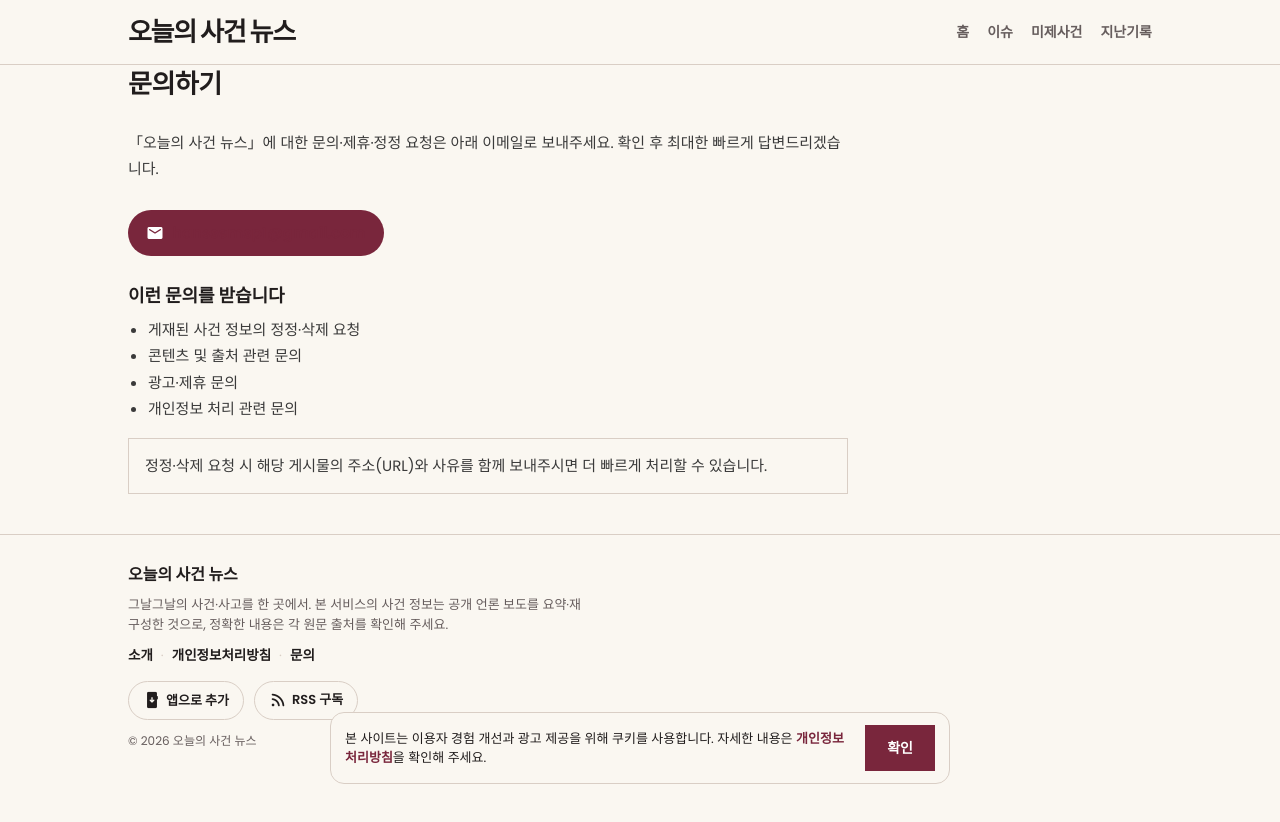
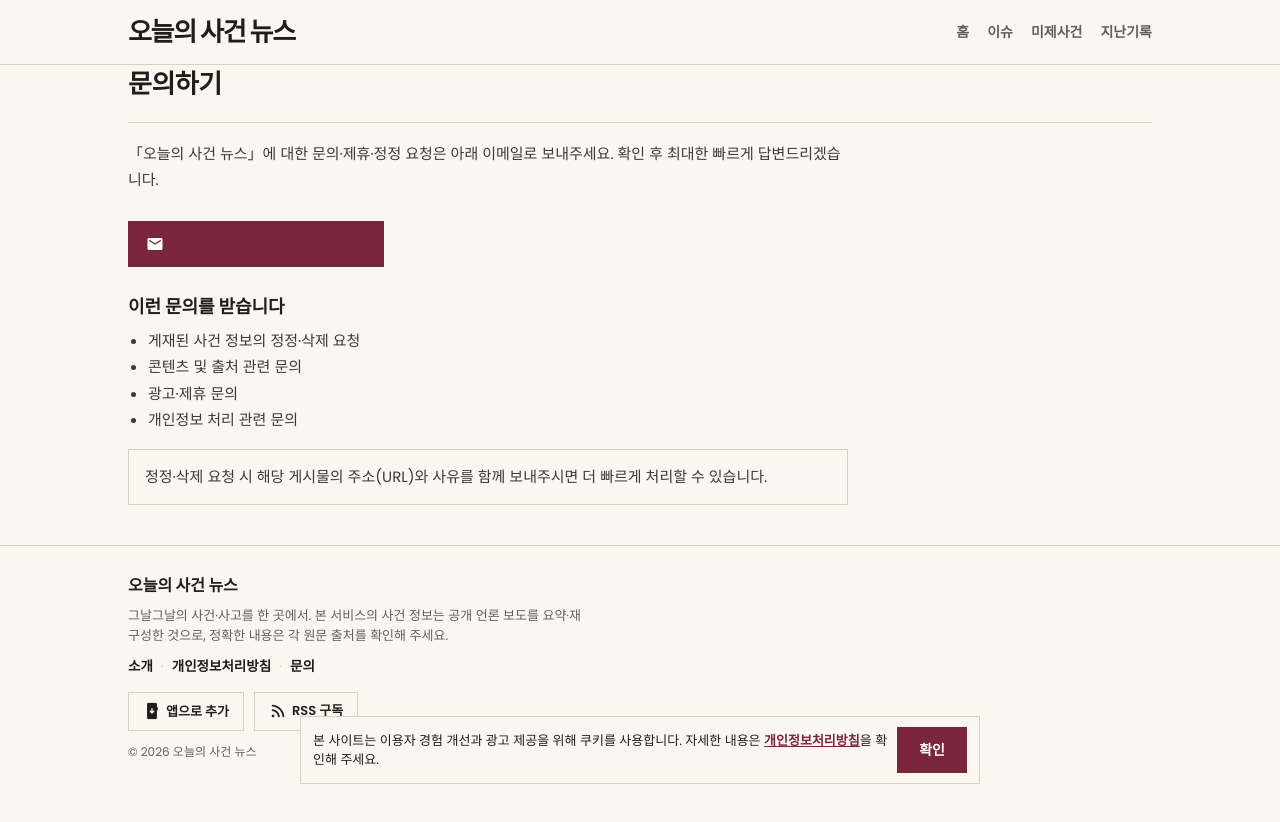
Before and after one commit to hanssemsp1/todays-cases, a React (Vite) app: page /contact in a window 1280 px wide. Shown: the top 822 px of the page. Built offline with nearby package versions, Linux system fonts and the light colour scheme.

Commit message:
지난기록과 정적 화면 및 순차 안내 배너 디자인 통일

```diff
--- a/src/components/layout/CookieConsent.css
+++ b/src/components/layout/CookieConsent.css
@@ -1,38 +1,22 @@
 .cookie-consent {
   position: fixed;
-  left: 12px;
-  right: 12px;
-  bottom: 76px; /* 모바일 하단 탭 위 */
+  inset-inline: 12px;
+  bottom: 16px;
   z-index: 60;
-  max-width: 620px;
-  margin: 0 auto;
+  max-width: 680px;
+  margin-inline: auto;
   display: flex;
   align-items: center;
-  gap: 12px;
-  padding: 12px 14px;
-  background: var(--surface);
-  border: 1px solid var(--border);
-  border-radius: 14px;
-  box-shadow: var(--shadow);
+  gap: 10px;
+  padding: 10px 12px;
+  background: var(--paper);
+  border: 1px solid var(--rule);
 }
-.cookie-consent__text {
-  flex: 1;
-  margin: 0;
-  font-size: 13px;
-  line-height: 1.5;
-  color: var(--text);
+.cookie-consent__text { flex: 1; min-width: 0; margin: 0; font-size: 13px; line-height: 1.5; }
+.cookie-consent__text a { color: var(--wine); font-weight: 700; text-decoration: underline; }
+.cookie-consent__btn { flex: none; padding: 8px 12px; min-height: 44px; }
+@media (max-width: 640px) {
+  .cookie-consent { inset-inline: 0; bottom: calc(62px + env(safe-area-inset-bottom)); padding: 4px 10px; gap: 8px; }
+  .cookie-consent__text { font-size: 12px; line-height: 1.4; }
+  .cookie-consent__extra { display: none; }
 }
-.cookie-consent__text a {
-  color: var(--primary);
-  font-weight: 600;
-}
-.cookie-consent__btn {
-  flex: none;
-  padding: 10px 20px;
-}
-
-@media (min-width: 768px) {
-  .cookie-consent {
-    bottom: 16px;
-  }
-}
--- a/src/components/layout/CookieConsent.tsx
+++ b/src/components/layout/CookieConsent.tsx
@@ -32,8 +32,8 @@ export default function CookieConsent() {
   return (
     <div className="cookie-consent" role="dialog" aria-label="쿠키 사용 안내">
       <p className="cookie-consent__text">
-        본 사이트는 이용자 경험 개선과 광고 제공을 위해 쿠키를 사용합니다. 자세한 내용은{' '}
-        <Link to="/privacy">개인정보처리방침</Link>을 확인해 주세요.
+        <span className="cookie-consent__extra">본 사이트는 </span>이용자 경험 개선과 광고 제공을 위해 쿠키를 사용합니다. <span className="cookie-consent__extra">자세한 내용은 </span>
+        <Link to="/privacy">개인정보처리방침</Link><span className="cookie-consent__extra">을 확인해 주세요.</span>
       </p>
       <button className="btn cookie-consent__btn" onClick={accept}>
         확인
--- a/src/components/layout/Footer.css
+++ b/src/components/layout/Footer.css
@@ -28,7 +28,7 @@
   font-weight: 600;
 }
 .app-footer__nav a:hover {
-  color: var(--primary);
+  color: var(--wine);
 }
 .app-footer__nav span {
   color: var(--border);
@@ -44,7 +44,7 @@
   align-items: center;
   gap: 5px;
   padding: 8px 14px;
-  border-radius: 999px;
+  border-radius: 0;
   border: 1px solid var(--border);
   background: var(--surface);
   color: var(--text);
--- a/src/components/layout/InstallPrompt.css
+++ b/src/components/layout/InstallPrompt.css
@@ -10,8 +10,8 @@
   padding: 12px 14px;
   background: var(--surface);
   border: 1px solid var(--border);
-  border-radius: 14px;
-  box-shadow: var(--shadow);
+  border-radius: 0;
+
   animation: install-up 0.28s ease-out;
 }
 @keyframes install-up {
@@ -34,7 +34,7 @@
   flex: none;
   width: 44px;
   height: 44px;
-  border-radius: 11px;
+  border-radius: 0;
 }
 .install-prompt__text {
   flex: 1;
@@ -49,18 +49,18 @@
 }
 .install-prompt__text span {
   font-size: 12px;
-  color: var(--text-sub);
+  color: var(--muted-ink);
 }
 
 .install-prompt__cta {
   flex: none;
   padding: 9px 18px;
   border: 0;
-  border-radius: 999px;
+  border-radius: 0;
   font-size: 13px;
   font-weight: 700;
   color: #fff;
-  background: linear-gradient(45deg, #f58529, #dd2a7b, #8134af, #515bd4);
+  background: var(--wine);
   cursor: pointer;
 }
 .install-prompt__close {
@@ -70,13 +70,13 @@
   width: 32px;
   height: 32px;
   border: 0;
-  border-radius: 8px;
+  border-radius: 0;
   background: transparent;
-  color: var(--text-sub);
+  color: var(--muted-ink);
   cursor: pointer;
 }
 .install-prompt__close:hover {
-  background: var(--bg-sub);
+  background: var(--paper);
 }
 
 .install-prompt__howto {
@@ -94,8 +94,18 @@
   vertical-align: -3px;
 }
 
-@media (min-width: 768px) {
+@media (min-width: 641px) {
   .install-prompt {
     bottom: 16px;
   }
 }
+
+@media (max-width: 640px) {
+  .install-prompt { left: 0; right: 0; bottom: calc(62px + env(safe-area-inset-bottom)); padding: 4px 10px; }
+  .install-prompt__row { gap: 6px; }
+  .install-prompt__icon { display: none; }
+  .install-prompt__text strong { font-size: 13px; }
+  .install-prompt__text span { font-size: 12px; }
+  .install-prompt__cta { min-height: 44px; padding: 6px 12px; }
+  .install-prompt__close { width: 44px; height: 44px; }
+}
--- a/src/components/layout/InstallPrompt.tsx
+++ b/src/components/layout/InstallPrompt.tsx
@@ -44,6 +44,15 @@ export default function InstallPrompt() {
   const [deferred, setDeferred] = useState<BeforeInstallPromptEvent | null>(null)
   const [show, setShow] = useState(false)
   const [howTo, setHowTo] = useState(false)
+  const [cookieOpen, setCookieOpen] = useState(true)
+
+  useEffect(() => {
+    const update = () => setCookieOpen(Boolean(document.querySelector('.cookie-consent')))
+    update()
+    const observer = new MutationObserver(update)
+    observer.observe(document.body, { childList: true, subtree: true })
+    return () => observer.disconnect()
+  }, [])
 
   useEffect(() => {
     if (isStandalone() || snoozed()) return
@@ -122,7 +131,7 @@ export default function InstallPrompt() {
     }
   }
 
-  if (!show) return null
+  if (!show || cookieOpen) return null
 
   return (
     <div className="install-prompt" role="dialog" aria-label="앱으로 추가 안내">
--- a/src/pages/ArchivePage.css
+++ b/src/pages/ArchivePage.css
@@ -4,8 +4,8 @@
 
 /* 히어로 */
 .archive__hero {
-  background: var(--grad);
-  color: #fff;
+  background: var(--paper);
+  color: var(--wine);
   padding: 26px 0 22px;
   margin-bottom: 16px;
 }
@@ -14,14 +14,14 @@
   align-items: center;
   gap: 5px;
   padding: 4px 12px;
-  border-radius: 999px;
-  background: rgba(0, 0, 0, 0.22);
+  border-radius: 0;
+  background: transparent;
   font-size: 11px;
   font-weight: 700;
   letter-spacing: 1px;
 }
 .archive__badge .icon {
-  color: #fff;
+  color: var(--wine);
 }
 .archive__title {
   font-size: 26px;
@@ -29,7 +29,7 @@
 }
 .archive__subtitle {
   margin: 0;
-  color: rgba(255, 255, 255, 0.92);
+  color: var(--muted-ink);
   font-size: 14px;
 }
 
@@ -48,7 +48,7 @@
 .archive__date {
   flex: none;
   padding: 8px 14px;
-  border-radius: 999px;
+  border-radius: 0;
   border: 1px solid var(--border);
   background: var(--surface);
   color: var(--text);
@@ -62,9 +62,9 @@
   border-color: var(--sub);
 }
 .archive__date.is-active {
-  background: var(--text);
-  color: #fff;
-  border-color: var(--text);
+  background: transparent;
+  color: var(--wine);
+  border-color: var(--wine);
 }
 
 /* 목록 */
@@ -73,9 +73,7 @@
   font-size: 13px;
   margin: 4px 0 12px;
 }
-.archive__list {
-  max-width: 640px;
-}
+.archive__list { max-width: var(--maxw); }
 .archive__empty {
   display: flex;
   flex-direction: column;
@@ -84,9 +82,3 @@
   padding: 50px 0;
   color: var(--sub);
 }
-
-@media (min-width: 768px) {
-  .archive__list {
-    max-width: 470px;
-  }
-}
--- a/src/pages/StaticPage.css
+++ b/src/pages/StaticPage.css
@@ -54,8 +54,8 @@
   gap: 8px;
   margin-top: 12px;
   padding: 12px 18px;
-  border-radius: 999px;
-  background: var(--grad);
+  border-radius: 0;
+  background: var(--wine);
   color: #fff;
   font-weight: 700;
   font-size: 15px;
@@ -63,3 +63,6 @@
 .static-page__contact-card .icon {
   color: #fff;
 }
+
+.static-page__body { overflow-wrap: anywhere; }
+.static-page__hero { border-bottom: 1px solid var(--rule); padding-bottom: 18px; }
```
